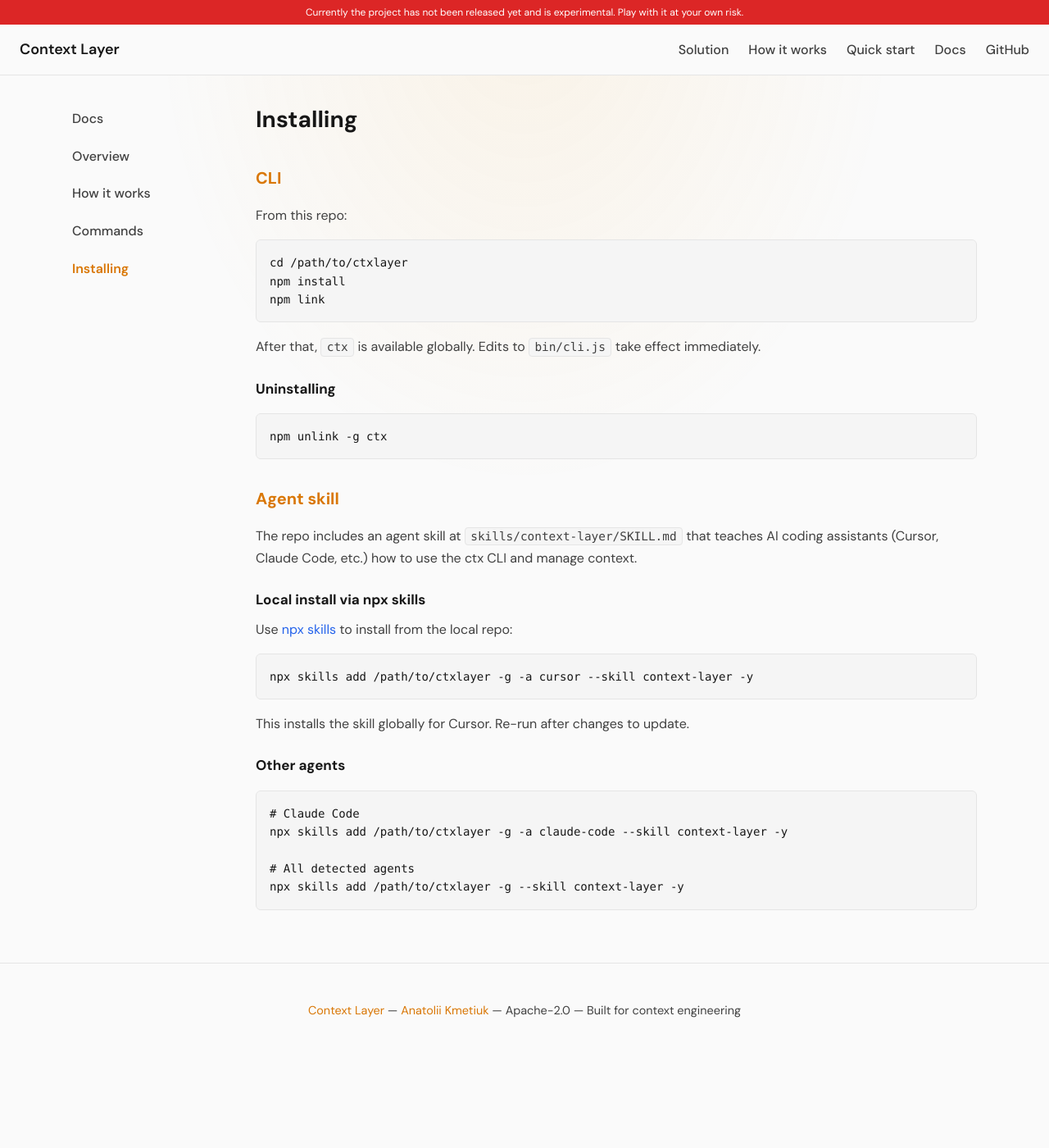
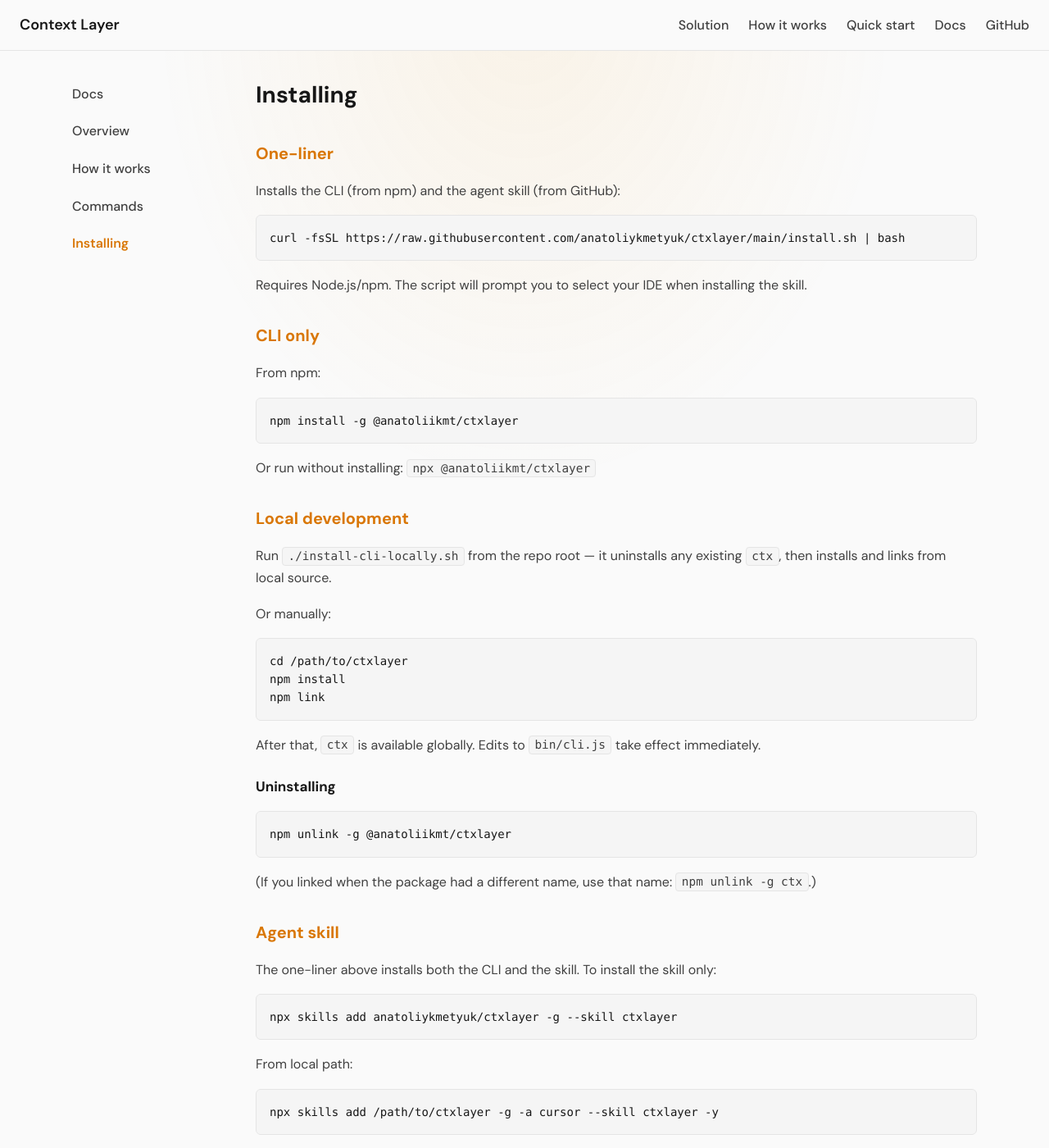
Before and after one commit to anatoliykmetyuk/ctxlayer, a Jekyll site: the page built from website/docs/installing.md, in a window 1280 px wide and 1400 px high. Shown: the whole window at 82% size. Built offline with Jekyll 4.4.1, drawn with Linux system fonts in a browser that asks for light colours.

Commit message:
Add install instructions

````diff
--- a/website/_layouts/docs.html
+++ b/website/_layouts/docs.html
@@ -12,10 +12,6 @@
 </head>
 <body class="docs-page">
   <a href="#main" class="skip-link">Skip to main content</a>
-
-  <div class="disclaimer-banner">
-    Currently the project has not been released yet and is experimental. Play with it at your own risk.
-  </div>
 
   <header class="header">
     <a href="{{ '/' | relative_url }}" class="header-logo">Context Layer</a>
--- a/website/docs/installing.md
+++ b/website/docs/installing.md
@@ -5,9 +5,31 @@
 
 # Installing
 
-## CLI
+## One-liner
 
-From this repo:
+Installs the CLI (from npm) and the agent skill (from GitHub):
+
+```bash
+curl -fsSL https://raw.githubusercontent.com/anatoliykmetyuk/ctxlayer/main/install.sh | bash
+```
+
+Requires Node.js/npm. The script will prompt you to select your IDE when installing the skill.
+
+## CLI only
+
+From npm:
+
+```bash
+npm install -g @anatoliikmt/ctxlayer
+```
+
+Or run without installing: `npx @anatoliikmt/ctxlayer`
+
+## Local development
+
+Run `./install-cli-locally.sh` from the repo root — it uninstalls any existing `ctx`, then installs and links from local source.
+
+Or manually:
 
 ```bash
 cd /path/to/ctxlayer
@@ -20,29 +42,21 @@
 ### Uninstalling
 
 ```bash
-npm unlink -g ctx
+npm unlink -g @anatoliikmt/ctxlayer
 ```
+
+(If you linked when the package had a different name, use that name: `npm unlink -g ctx`.)
 
 ## Agent skill
 
-The repo includes an agent skill at `skills/context-layer/SKILL.md` that teaches AI coding assistants (Cursor, Claude Code, etc.) how to use the ctx CLI and manage context.
-
-### Local install via npx skills
-
-Use [npx skills](https://github.com/vercel-labs/skills) to install from the local repo:
+The one-liner above installs both the CLI and the skill. To install the skill only:
 
 ```bash
-npx skills add /path/to/ctxlayer -g -a cursor --skill context-layer -y
+npx skills add anatoliykmetyuk/ctxlayer -g --skill ctxlayer
 ```
 
-This installs the skill globally for Cursor. Re-run after changes to update.
-
-### Other agents
+From local path:
 
 ```bash
-# Claude Code
-npx skills add /path/to/ctxlayer -g -a claude-code --skill context-layer -y
-
-# All detected agents
-npx skills add /path/to/ctxlayer -g --skill context-layer -y
+npx skills add /path/to/ctxlayer -g -a cursor --skill ctxlayer -y
 ```
````
Also changed, not shown: website/index.html (+2 -6 lines), README.md.
